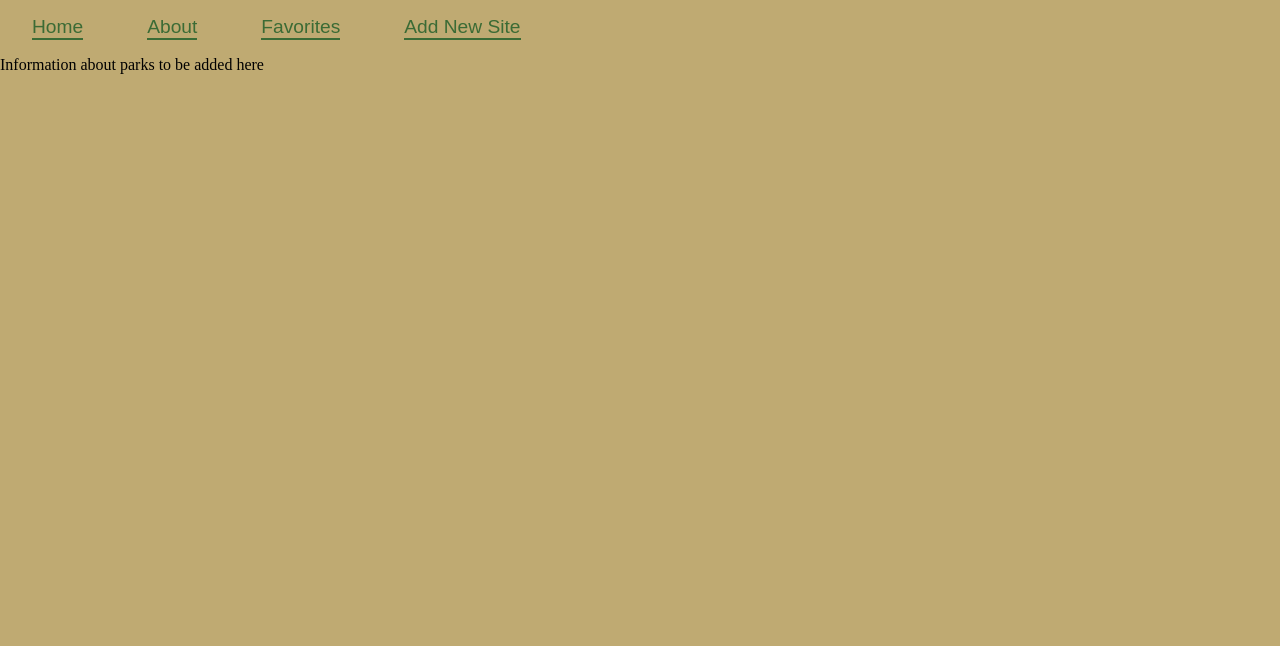
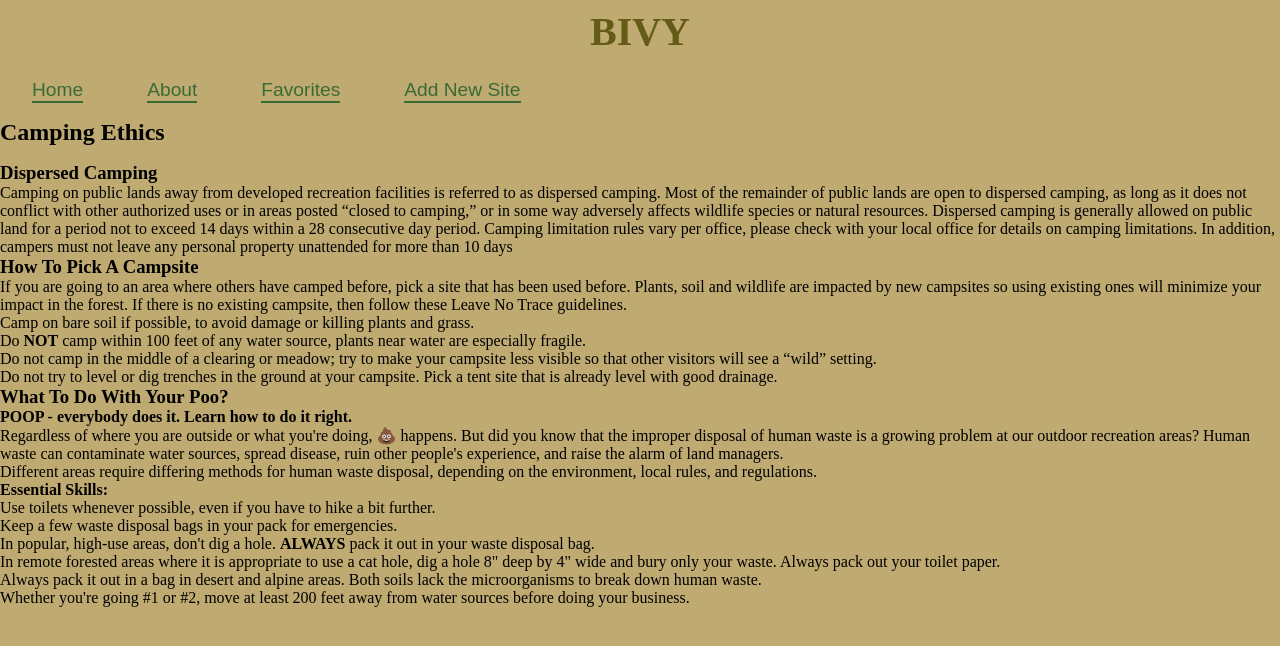
Before and after one commit to samchappel/bivy, a React (Create React App) app: page /about in a window 1280 px wide. Shown: the top 646 px of the page. Built offline with nearby package versions, Linux system fonts and the light colour scheme; data requests are answered from the project's data file.

Commit message:
updated styling

```diff
--- a/src/components/About.js
+++ b/src/components/About.js
@@ -1,20 +1,77 @@
 import React from "react";
 
 function About() {
-    return (
+  return (
+    <div className="about-container">
+      <h2 className="ethics-heading">Camping Ethics</h2>
+      <h3 className="about-subheading">Dispersed Camping</h3>
+      <p className="about-text">
+        Camping on public lands away from developed recreation facilities is
+        referred to as dispersed camping. Most of the remainder of public lands
+        are open to dispersed camping, as long as it does not conflict with
+        other authorized uses or in areas posted “closed to camping,” or in some
+        way adversely affects wildlife species or natural resources. Dispersed
+        camping is generally allowed on public land for a period not to exceed
+        14 days within a 28 consecutive day period. Camping limitation rules
+        vary per office, please check with your local office for details on
+        camping limitations. In addition, campers must not leave any personal
+        property unattended for more than 10 days
+      </p>
 
-        <div>Information about parks to be added here</div>
-        // <div id="about">
-        //     <h2>About Me</h2>
-        //     <p>I made this</p>
-        //     <img src="https://i.imgur.com/mV8PQxj.gif" alt="I made this" />
-        //     <div>
-        //         <h3>Links</h3>
-        //         <a href="https://github.com/liza">GitHub</a>
-        //         <a href="https://www.linkedin.com/in/liza/">LinkedIn</a>
-        //     </div>
-        // </div>
-    );
+      <h3 className="about-subheading">How To Pick A Campsite</h3>
+      <p className="about-text">
+        If you are going to an area where others have camped before, pick a site
+        that has been used before. Plants, soil and wildlife are impacted by new
+        campsites so using existing ones will minimize your impact in the
+        forest. If there is no existing campsite, then follow these Leave No
+        Trace guidelines.
+      </p>
+      <ul className="about-list">
+        <li className="about-list-item">
+          Camp on bare soil if possible, to avoid damage or killing plants and
+          grass.
+        </li>
+        <li className="about-list-item">
+          Do <strong>NOT</strong> camp within 100 feet of any water source, plants near water are
+          especially fragile.
+        </li>
+        <li className="about-list-item">
+          Do not camp in the middle of a clearing or meadow; try to make your
+          campsite less visible so that other visitors will see a “wild”
+          setting.
+        </li>
+        <li className="about-list-item">
+          Do not try to level or dig trenches in the ground at your campsite.
+          Pick a tent site that is already level with good drainage.
+        </li>
+      </ul>
+
+      <h3 className="about-subheading">What To Do With Your Poo?</h3>
+      <h4 className="about-subheading">POOP - everybody does it. Learn how to do it right.</h4>
+      <p className="about-text">
+        Regardless of where you are outside or what you're doing, 💩 happens. But did you know that the
+        improper disposal of human waste is a growing problem at our outdoor recreation
+        areas? Human waste can contaminate water sources, spread disease, ruin
+        other people's experience, and raise the alarm of land managers.
+      </p>
+      <p className="about-text">
+        Different areas require differing methods for human waste
+        disposal, depending on the environment, local rules, and regulations.
+      </p>
+
+      <h4 className="about-subheading">Essential Skills:</h4>
+      <ul className="about-list">
+        <li className="about-list-item">Use toilets whenever possible, even if you have to hike a bit further.</li>
+        <li className="about-list-item">
+          Keep a few waste disposal bags in your pack for emergencies.
+        </li>
+        <li className="about-list-item">In popular, high-use areas, don't dig a hole. <strong>ALWAYS</strong> pack it out in your waste disposal bag.</li>
+        <li className="about-list-item">In remote forested areas where it is appropriate to use a cat hole, dig a hole 8" deep by 4" wide and bury only your waste. Always pack out your toilet paper.</li>
+        <li className="about-list-item">Always pack it out in a bag in desert and alpine areas. Both soils lack the microorganisms to break down human waste.</li>
+        <li className="about-list-item">Whether you're going #1 or #2, move at least 200 feet away from water sources before doing your business.</li>
+    </ul>
+    </div>
+  )
 }
 
 export default About;
--- a/src/components/App.js
+++ b/src/components/App.js
@@ -1,8 +1,9 @@
 import React, { useEffect, useState } from "react";
-import { Switch, Route } from "react-router-dom"
+import { Switch, Route } from "react-router-dom";
+import Header from "./Header";
 import CampPage from "./CampPage";
-import About from "./About"
-import Nav from "./Nav"
+import About from "./About";
+import Nav from "./Nav";
 import NewCampSiteForm from "./NewCampSiteForm";
 import Favorites from "./Favorites";
 
@@ -23,6 +24,7 @@ function App() {
 
   return (
     <div>
+    <Header />
       <Nav onChangePage={setPage} />
       <Switch>
         <Route  path="/about">
--- a/src/components/CampPage.js
+++ b/src/components/CampPage.js
@@ -1,7 +1,6 @@
 import React, { useState } from "react";
 import CampList from "./CampList";
 import Search from "./Search";
-import Header from "./Header";
 
 function CampPage({ sites, setSites }) {
 
@@ -27,7 +26,6 @@ function CampPage({ sites, setSites }) {
 
   return (
     <main>
-      <Header />
       <Search searchTerm={searchTerm} updateSearchTerm={updateSearchTerm} />
       <CampList sites={filteredSites} selectedState={selectedState} setSelectedState={setSelectedState} setSites={setSites} />
     </main>
--- a/src/components/Header.js
+++ b/src/components/Header.js
@@ -2,7 +2,7 @@ import React from "react";
 
 function Header() {
   return (
-    <header>
+    <header className="header">
       <h1 className="bivy">BIVY</h1>
     </header>
   );
--- a/src/components/Home.js
+++ /dev/null
@@ -1,5 +0,0 @@
-function Home(){
-
-}
-
-export default Home;
--- a/src/components/Nav.js
+++ b/src/components/Nav.js
@@ -5,7 +5,7 @@ function NavBar() {
 
     return (
         <nav>
-            <Link to="/CampPage">Home</Link>
+            <Link to="/campsites">Home</Link>
             <Link to="/about">About</Link>
             <Link to="/favorites">Favorites</Link>
             <Link to="/submit">Add New Site</Link>
--- a/src/components/NewCampSiteForm.js
+++ b/src/components/NewCampSiteForm.js
@@ -5,7 +5,7 @@ import { useHistory } from "react-router-dom";
 const initialSite = { city:"", state:"", name:"", cost:"", period:"", fire:true, gps:"", water:false, reservations:"", info:"", image:"", initialIsFavorite:""}
 
 
-function NewCampSiteForm({ sites, setSites }) {
+function NewCampSiteForm({ sites, setSites, addSite }) {
   const [ newCampSite, setNewCampSite] = useState(initialSite)
   let history = useHistory();
 
@@ -20,11 +20,11 @@ function NewCampSiteForm({ sites, setSites }) {
       headers: {
         'Content-Type': 'application/json'
       },
-      body: JSON.stringify(newCampSite)
+      body: JSON.stringify(addSite(newCampSite))
     })
       .then(response => {
         if (response.ok) {
-          history.push("/CampPage");
+          history.push("/campsites");
         } else {
           console.log('Error: ', response.statusText);
         }
@@ -74,7 +74,7 @@ function NewCampSiteForm({ sites, setSites }) {
         </select>
 
         <label htmlFor="form-fire-ban">Fire Ban:</label>
-        <select id="form-fire-ban" name="fire" style={{width: "50%", margin: "0 0 8px"}}>
+        <select onChange={handleChange} id="form-fire-ban" name="fire" style={{width: "50%", margin: "0 0 8px"}}>
           <option value={true}>Yes</option>
           <option value={false}>No</option>
         </select>
```
